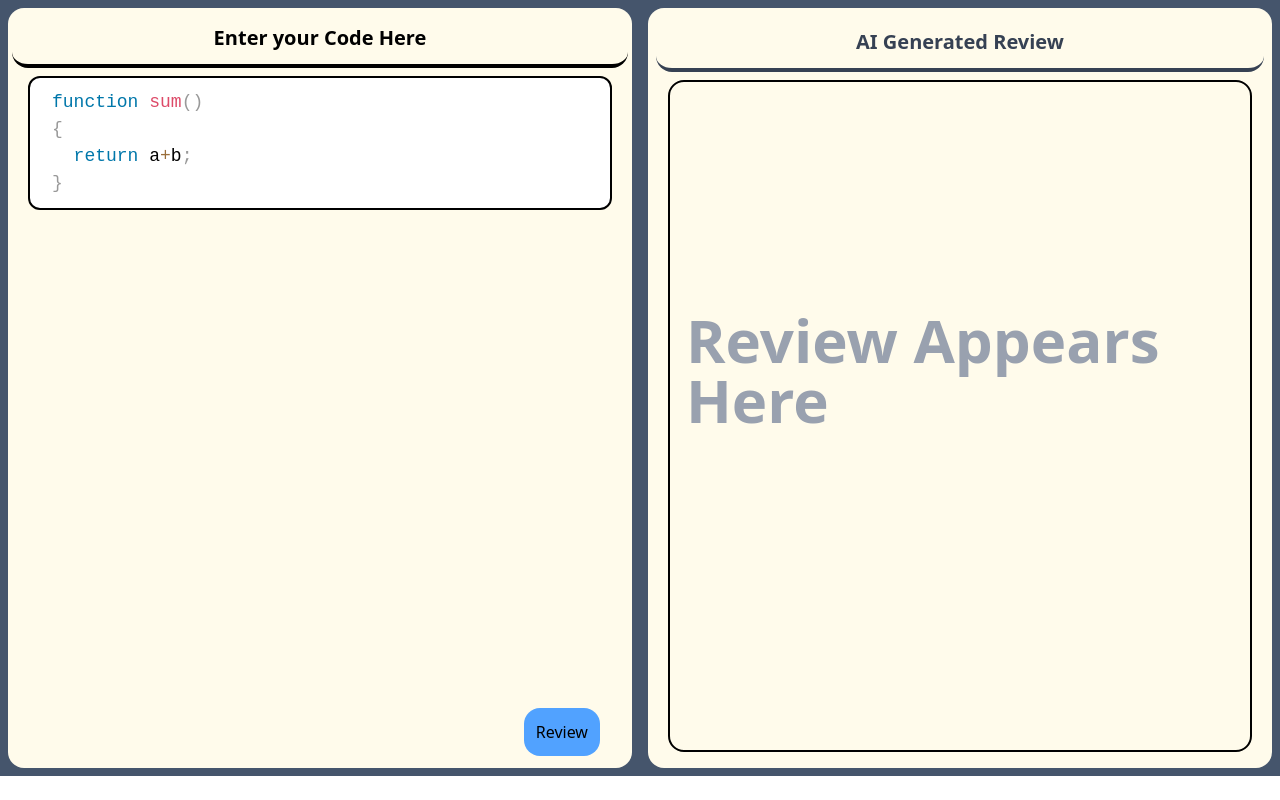
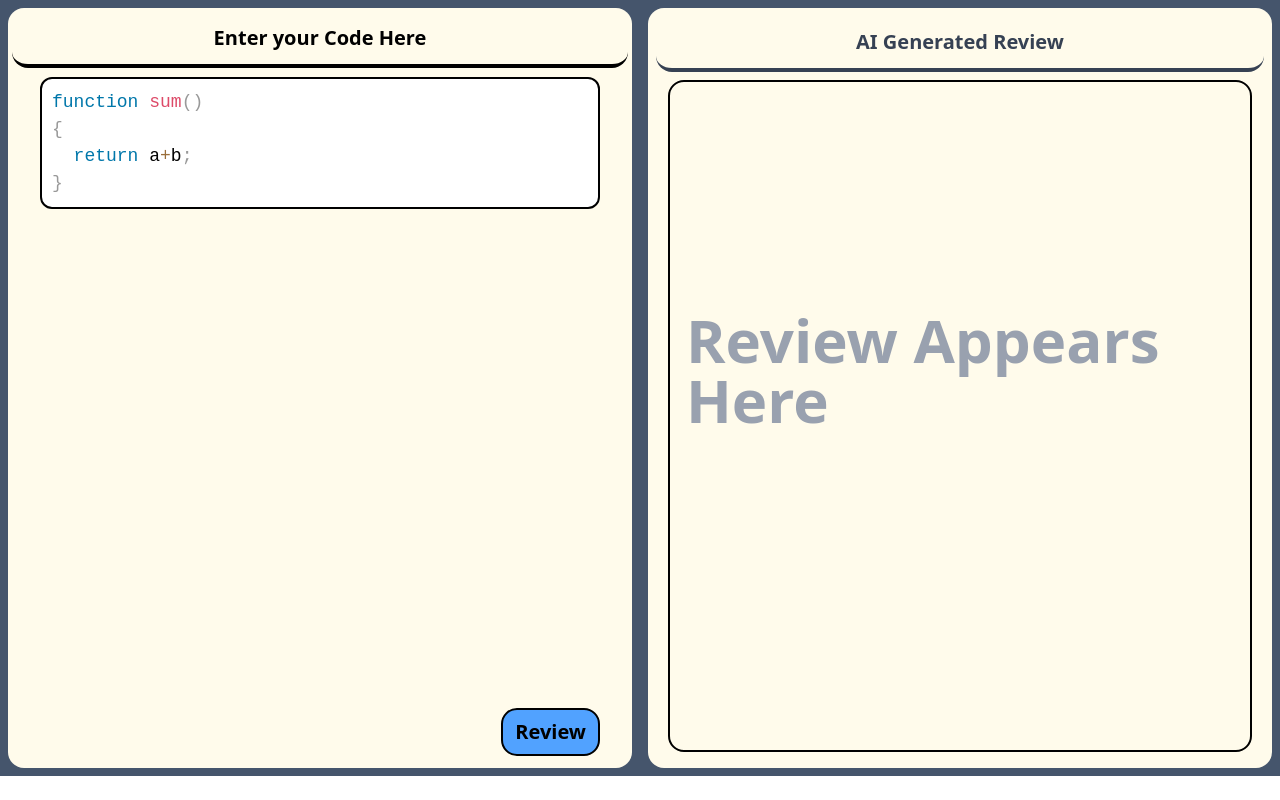
Before and after one commit to aastikdas/ai-code-review-frontend, a React (Vite) app: page / in a window 1280 px wide. Built offline with nearby package versions, Linux system fonts and the light colour scheme.

Commit message:
padding correction

```diff
--- a/src/App.jsx
+++ b/src/App.jsx
@@ -21,9 +21,9 @@ function App() {
   const [reviewClick, setReviewClick] = useState(false)
 
   async function reviewCode() {
-    setReviewClick(true);        // Indicates button was clicked
-    setReview("");               // Clear previous review
-    setError(false);             // Reset error state
+    setReviewClick(true);
+    setReview("");
+    setError(false);
 
     try {
       const res = await axios.post('https://ai-code-review-backend-45sx.onrender.com/ai/get-review', { code });
@@ -53,13 +53,13 @@ function App() {
                 border:"2px solid black",
                 borderRadius:"12px",
                 backgroundColor:"white",
-                padding:"1px 12px"
+                margin:"1px 12px"
               }}
             />
           </div>
           <div className="review-btn">
             <button
-              className='bg-blue-400 p-3 rounded-2xl absolute bottom-3 right-8 hover:cursor-pointer'
+              className='bg-blue-400 px-3 py-2 font-semibold border-2 rounded-2xl text-xl hover:bg-blue-500 absolute bottom-3 right-8 hover:cursor-pointer'
               onClick={reviewCode}
             >Review</button>
           </div>
```
